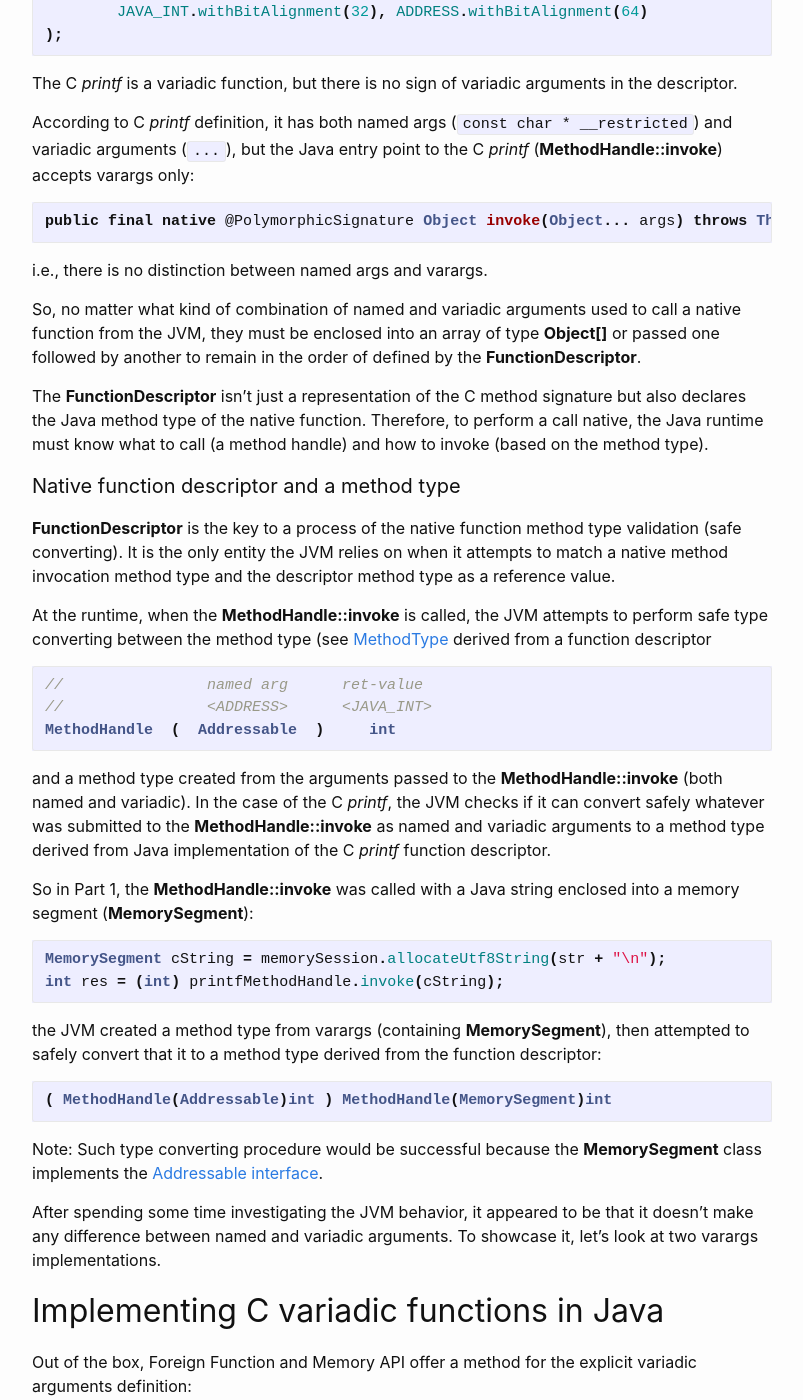
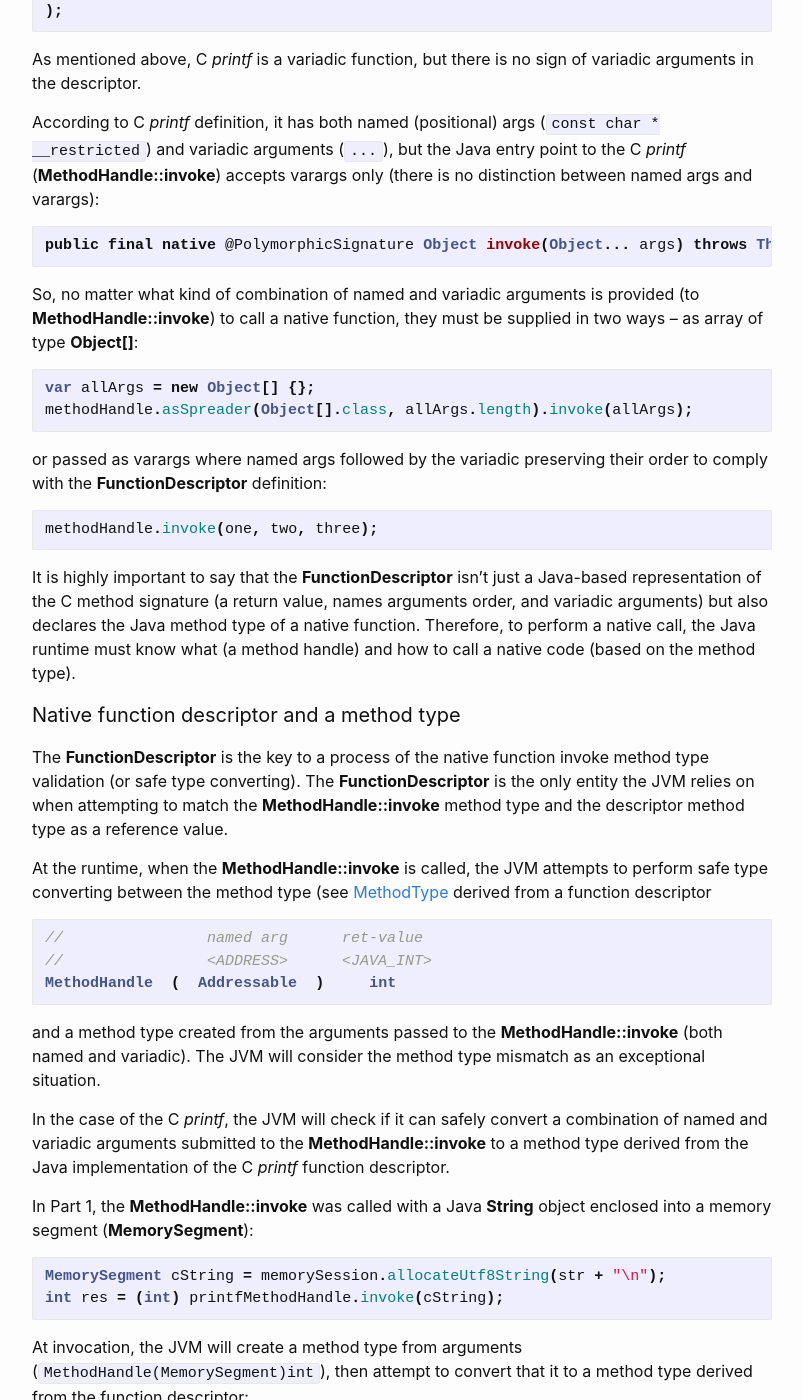
Before and after one commit to denismakogon/denismakogon.github.io, a Jekyll site: the page built from _posts/2022-06-14-simplified-variadic-functions.markdown, in a window 1280 px wide and 1400 px high, scrolled down 2609 px. Shown: the whole window, without its empty margins (238-1041 px from the left). Built offline with Jekyll 4.4.1, drawn with Linux system fonts in a browser that asks for light colours; some of the changed text lies outside the part shown.

Commit message:
second round

````diff
--- a/_posts/2022-06-14-simplified-variadic-functions.markdown
+++ b/_posts/2022-06-14-simplified-variadic-functions.markdown
@@ -16,9 +16,9 @@ on [Unsplash](https://unsplash.com/s/photos/panama?utm_source=unsplash&utm_mediu
 
 ## Intro
 
-This article explores a problem of variadic functions in Java and a simplified implementation of the variadic functions using Foreign Function and Memory API.
+This article explores a problem of native variadic functions in Java and a simplified implementation using Foreign Function and Memory API (Project Panama).
 
-This article is into two pieces: one will cover simplified solutions to variadic functions problems, and another will do a deep dive into technical detail to explain the advanced solution to a problem of the variadic functions.
+This article is divided into two pieces: one will cover a simplified solution, and another will dive into technical detail to explain the advanced solution.
 
 ## "C variadic functions in Java" problem
 
@@ -35,8 +35,7 @@ As a practical task, in Part 1, I have shown you how to implement a downcall to
 
 ### Revisiting C _printf_ Java implementation
 
-[Part 1]({{ '/openjdk/panama/2022/05/30/introduction-to-project-panama-part-1.html' | relative_url }})
-contains a simplified implementation of a downcall to the C _printf_ function in Java. That code did not implement most important feature - C variadic arguments for _printf_ function.
+[Part 1]({{ '/openjdk/panama/2022/05/31/introduction-to-project-panama-part-1.html' | relative_url }}) contains a simplified implementation of a downcall to the C _printf_ function in Java. That code did not implement most important feature - C variadic arguments for _printf_ function.
 The absence of variadic arguments made C _printf_ implementation look like _PrintStream::println_ rather than _PrintStream::printf_ in Java standard library.
 
 There is no _println_ in C standard library, so the functionality of _println_, as we got used to, can be replaced with _printf_:
@@ -57,7 +56,7 @@ as a last one in the parameter list and must follow at least one named parameter
 int     printf(const char * __restrict, ...);
 ```
 
-At the moment of a call to the variadic function, it accepts variadic arguments. According to the variadic arguments definition, a length of variadic arguments could equal to zero or greater, however, there is a top limit of 127 variadic arguments per function call:
+At the moment of a call to the variadic function, it accepts variadic arguments. According to its definition, a length of variadic arguments could equal to zero but not greater than 127 variadic arguments per function call:
 ```cpp
 printf("hello world");
 printf(" I'm a=%s, I'm b=%s", a, b);
@@ -69,7 +68,7 @@ Object someMethod(Object...varargs);
 ```
 The type of varargs is required. Often developers use broad varargs type definition using **Object** because most Java types inherit from it: any instance of an object which was type inherited from the **Object** will be accepted as a valid member of varargs at the runtime.
 
-With all those facts, we need to answer how to implement C variadic arguments using Foreign Function and Memory API.
+With all those facts described above, we need to answer how to implement C variadic arguments using Foreign Function and Memory API.
 
 ### Runtime representation of named and variadic arguments
 
@@ -79,21 +78,28 @@ FunctionDescriptor function = FunctionDescriptor.of(
         JAVA_INT.withBitAlignment(32), ADDRESS.withBitAlignment(64)
 );
 ```
-The C _printf_ is a variadic function, but there is no sign of variadic arguments in the descriptor.
+As mentioned above, C _printf_ is a variadic function, but there is no sign of variadic arguments in the descriptor.
 
-According to C _printf_ definition, it has both named args (`const char * __restricted`) and variadic arguments (`...`), but the Java entry point to the C _printf_ (**MethodHandle::invoke**) accepts varargs only:
+According to C _printf_ definition, it has both named (positional) args (`const char * __restricted`) and variadic arguments (`...`), but the Java entry point to the C _printf_ (**MethodHandle::invoke**) accepts varargs only (there is no distinction between named args and varargs):
 ```java
 public final native @PolymorphicSignature Object invoke(Object... args) throws Throwable;
 ```
-i.e., there is no distinction between named args and varargs.
 
-So, no matter what kind of combination of named and variadic arguments used to call a native function from the JVM, they must be enclosed into an array of type **Object[]** or passed one followed by another to remain in the order of defined by the **FunctionDescriptor**.
+So, no matter what kind of combination of named and variadic arguments is provided (to **MethodHandle::invoke**) to call a native function, they must be supplied in two ways -- as array of type **Object[]**:
+```java
+var allArgs = new Object[] {};
+methodHandle.asSpreader(Object[].class, allArgs.length).invoke(allArgs);
+```
+or passed as varargs where named args followed by the variadic preserving their order to comply with the **FunctionDescriptor** definition:
+```java
+methodHandle.invoke(one, two, three);
+```
 
-The **FunctionDescriptor** isn't just a representation of the C method signature but also declares the Java method type of the native function. Therefore, to perform a call native, the Java runtime must know what to call (a method handle) and how to invoke (based on the method type).
+It is highly important to say that the **FunctionDescriptor** isn't just a Java-based representation of the C method signature (a return value, names arguments order, and variadic arguments) but also declares the Java method type of a native function. Therefore, to perform a native call, the Java runtime must know what (a method handle) and how to call a native code (based on the method type).
 
 #### Native function descriptor and a method type
 
-**FunctionDescriptor** is the key to a process of the native function method type validation (safe converting). It is the only entity the JVM relies on when it attempts to match a native method invocation method type and the descriptor method type as a reference value.
+The **FunctionDescriptor** is the key to a process of the native function invoke method type validation (or safe type converting). The **FunctionDescriptor** is the only entity the JVM relies on when attempting to match the **MethodHandle::invoke** method type and the descriptor method type as a reference value.
 
 At the runtime, when the **MethodHandle::invoke** is called, the JVM attempts to perform safe type converting between
 the method type (see [MethodType](https://download.java.net/java/early_access/jdk19/docs/api/java.base/java/lang/invoke/MethodType.html) derived from a function descriptor
@@ -102,27 +108,54 @@ the method type (see [MethodType](https://download.java.net/java/early_access/jd
 //                <ADDRESS>      <JAVA_INT>
 MethodHandle  (  Addressable  )     int
 ```
-and a method type created from the arguments passed to the **MethodHandle::invoke** (both named and variadic).
-In the case of the C _printf_, the JVM checks if it can convert safely whatever was submitted to the **MethodHandle::invoke**
-as named and variadic arguments to a method type derived from Java implementation of the C _printf_ function descriptor.
+and a method type created from the arguments passed to the **MethodHandle::invoke** (both named and variadic). The JVM will consider the method type mismatch as an exceptional situation.
 
-So in Part 1, the **MethodHandle::invoke** was called with a Java string enclosed into a memory segment (**MemorySegment**):
+In the case of the C _printf_, the JVM will check if it can safely convert a combination of named and variadic arguments submitted to the **MethodHandle::invoke** to a method type derived from the Java implementation of the C _printf_ function descriptor.
+
+In Part 1, the **MethodHandle::invoke** was called with a Java **String** object enclosed into a memory segment (**MemorySegment**):
 ```java
 MemorySegment cString = memorySession.allocateUtf8String(str + "\n");
 int res = (int) printfMethodHandle.invoke(cString);
 ```
-the JVM created a method type from varargs (containing **MemorySegment**), then attempted to safely convert that it to a method type derived from the function descriptor:
+At invocation, the JVM will create a method type from arguments (`MethodHandle(MemorySegment)int`), then attempt to convert that it to a method type derived from the function descriptor:
 ```java
+//    <descriptor method type>                   <invoke method type>
 ( MethodHandle(Addressable)int ) MethodHandle(MemorySegment)int
 ```
 
 Note: Such type converting procedure would be successful because the **MemorySegment** class implements the [Addressable interface](https://download.java.net/java/early_access/jdk19/docs/api/java.base/java/lang/foreign/Addressable.html).
 
-After spending some time investigating the JVM behavior, it appeared to be that it doesn't make any difference between named and variadic arguments. To showcase it, let's look at two varargs implementations.
+The key takeaway is that the JVM will use the **FunctionDescriptor** return value and argument layouts to create a method type:
+```java
+private static MethodType toMethodType(FunctionDescriptor d) {
+    var methodType = MethodType.methodType(
+            d.returnLayout().isPresent() ?
+                carrier(d.returnLayout().get(), true) :
+                void.class
+    );
+    for(var layout: d.argumentLayouts()) {
+        var argType = carrier(layout, false);
+        methodType = methodType.appendParameterTypes(argType);
+    }
+    return methodType;
+}
+```
+So the argument types, order, and quantity validation will be enforced (if present) by the Java runtime at the call of a native function because with a return value type and the arguments form a method type:
+```java
+var emptyDescriptor = FunctionDescriptor.of(JAVA_INT);
+System.out.println(toMethodType(emptyDescriptor));
+var descriptorWithNamedArg = emptyDescriptor.appendArgumentLayouts(ADDRESS);
+System.out.println(toMethodType(descriptorWithNamedArg));
+```
+```shell
+()int
+(Addressable)int
+```
 
-## Implementing C variadic functions in Java
 
-Out of the box, Foreign Function and Memory API offer a method for the explicit variadic arguments definition:
+## Implementing C variadic functions using Foreign Function and Memory API
+
+The Foreign Function and Memory API offer a method for the explicit variadic arguments definition:
 ```java
 FunctionDescriptor::asVariadic
 ```
````
Also changed, not shown: other parts of _posts/2022-06-14-simplified-variadic-functions.markdown (+1 -1 lines).
